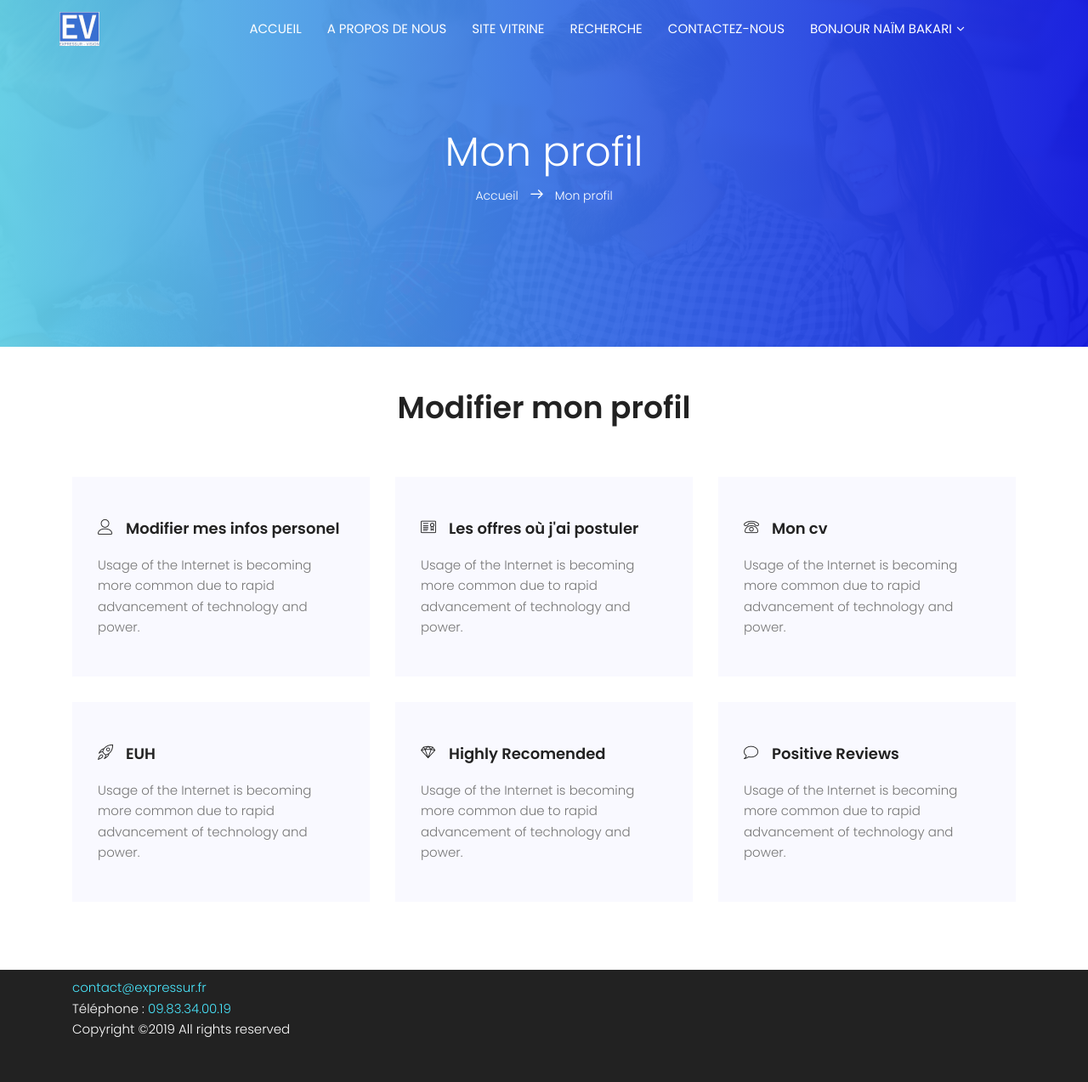
After one commit to expressur/sourcingproject, a PHP site: page /profil.php?off=1 in a window 1280 px wide. The commit adds this page. Shown: the whole page at 85% size. Run offline with PHP 8.4, Linux system fonts and the light colour scheme; a user stored in the database is signed in; data comes from the database, SQL or seed files in the repository; some libraries are stand-ins or nearby versions.

Commit message:
Nettoyage du site et ajout de profil.

```diff
--- a/sourcing/bdd.php
+++ b/sourcing/bdd.php
@@ -22,6 +22,28 @@ FROM offres');
 $nb_offre = $nombre_offre->fetch();
 
 $les_offres = $bdd->query('
+SELECT
+Petite_Description_Offre,
+Description_Offre,
+Date_Debut_Offre,
+Date_Fin_Offre,
+Remuneration_Offre,
+Remuneration_Type_Offre,
+Titre_Offre,
+Dep_Adresse,
+Num_Adresse,
+Ville_Adresse,
+Voie_Adresse,
+Id_Offre,
+Type_OffreT
+FROM
+offres,adresse,offres_type
+WHERE offres.Id_Adresse = adresse.Id_Adresse
+AND
+offres_type.Id_OffreT = offres.Id_OffreT
+ORDER BY Id_Offre DESC LIMIT 10');
+
+$r_offres = $bdd->query('
 SELECT
 Petite_Description_Offre,
 Description_Offre,
@@ -74,7 +96,8 @@ Ville_Adresse
 FROM
 offres,adresse
 WHERE
-offres.Id_Adresse = adresse.Id_Adresse');
+offres.Id_Adresse = adresse.Id_Adresse
+LIMIT 5');
 
 $lieu = $bdd ->query('SELECT
 DISTINCT
--- a/sourcing/css/main.css
+++ b/sourcing/css/main.css
@@ -16,6 +16,14 @@
 }
 
 #menu{
+    color : white;
+}
+
+.profil_txt{
+    color: #777777;
+}
+
+.profil_txt:hover{
     color : white;
 }
 
--- a/sourcing/foot.php
+++ b/sourcing/foot.php
@@ -1,4 +1,8 @@
 <!-- Start callto-action Area -->
+<?php
+if($_SESSION['Id_Utilisateur'] == NULL)
+{
+echo'
 <section class="callto-action-area section-gap" id="join">
     <div class="container">
         <div class="row d-flex justify-content-center">
@@ -12,7 +16,9 @@
             </div>
         </div>
     </div>
-</section>
+</section>';
+}
+?>
 <!-- End calto-action Area -->
 
 <!-- Start download Area -->
--- a/sourcing/header.php
+++ b/sourcing/header.php
@@ -41,7 +41,7 @@
                     </div>
                     <nav id="nav-menu-container">
                         <ul class="nav-menu">
-                            <li class="menu-active"><a href="index.php">Acceuil</a></li>
+                            <li class="menu-active"><a href="index.php">Accueil</a></li>
                             <li><a href="about-us.php">A propos de nous</a></li>
                             <li><a href="https://expressur.fr/">Site vitrine</a></li>
 
@@ -56,7 +56,7 @@
                                 echo '
                                  <li class="menu-has-children"><a id="menu"> Bonjour   ' . $_SESSION['PNom_Utilisateur'] . ' ' . $_SESSION['Nom_Utilisateur'] . '</a>'; ?>
 				    <ul>
-					<li><a href="elements.html">Mon profil</a></li>
+                                        <li><a href="profil.php">Mon profil</a></li>
                                         <?php if ($_SESSION['Id_Type'] == 1)
                                         {
                                            echo ' <li><a href="admin/examples/dashboard.php">Menue administration</a></li>';
--- /dev/null
+++ b/sourcing/profil.php
@@ -0,0 +1,112 @@
+<!-- header -->
+<?php
+include 'header.php';
+if ($_SESSION['Id_Utilisateur'] == NULL) {
+    header('Location: index.php');
+}
+?>
+
+
+<!-- start banner Area -->
+<section class="banner-area relative" id="home">
+    <div class="overlay overlay-bg"></div>
+    <div class="container">
+        <div class="row d-flex align-items-center justify-content-center">
+            <div class="about-content col-lg-12">
+                <h1 class="text-white">
+                    Mon profil
+                </h1>
+                <p class="text-white link-nav"><a href="index.html">Accueil </a>  <span class="lnr lnr-arrow-right"></span>  <a> Mon profil</a></p>
+            </div>
+        </div>
+    </div>
+</section>
+<!-- End banner Area -->
+
+<!-- Start service Area -->
+<section class="service-area section-gap" id="service">
+    <div class="container">
+        <div class="row d-flex justify-content-center">
+            <div class="col-md-8 pb-40 header-text">
+                <h1>Modifier mon profil</h1>
+
+            </div>
+        </div>
+        <div class="row">
+
+            <div class="col-lg-4 col-md-6">
+                <a href="#">
+                    <div class="single-service">
+                        <h4><span class="lnr lnr-user"></span>Modifier mes infos personel</h4>
+                        <p class="profil_txt">
+                            Usage of the Internet is becoming more common due to rapid advancement of technology and power.
+                        </p>
+                    </div>
+                </a>
+            </div>
+
+            <div class="col-lg-4 col-md-6">
+                <a href="#">
+                    <div class="single-service">
+                        <h4><span class="lnr lnr-license"></span>Les offres où j'ai postuler</h4>
+                        <p class="profil_txt">
+                            Usage of the Internet is becoming more common due to rapid advancement of technology and power.
+                        </p>
+                    </div>
+                </a>
+            </div>
+            <div class="col-lg-4 col-md-6">
+                <a href="#">
+                    <div class="single-service">
+                        <h4><span class="lnr lnr-phone"></span>Mon cv</h4>
+                        <p class="profil_txt">
+                            Usage of the Internet is becoming more common due to rapid advancement of technology and power.
+                        </p>
+                    </div>
+                </a>
+            </div>
+            <div class="col-lg-4 col-md-6">
+                <a href="#">
+                    <div class="single-service">
+                        <h4><span class="lnr lnr-rocket"></span>EUH</h4>
+                        <p class="profil_txt">
+                            Usage of the Internet is becoming more common due to rapid advancement of technology and power.
+                        </p>
+                    </div>
+                </a>
+            </div>
+            <div class="col-lg-4 col-md-6">
+                <a href="#">
+                    <div class="single-service">
+                        <h4><span class="lnr lnr-diamond"></span>Highly Recomended</h4>
+                        <p class="profil_txt">
+                            Usage of the Internet is becoming more common due to rapid advancement of technology and power.
+                        </p>
+                    </div>
+                </a>
+            </div>
+            <div class="col-lg-4 col-md-6">
+                <a href="#">
+                    <div class="single-service">
+                        <h4><span class="lnr lnr-bubble"></span>Positive Reviews</h4>
+                        <p class="profil_txt">
+                            Usage of the Internet is becoming more common due to rapid advancement of technology and power.
+                        </p>
+                    </div>
+                </a>
+            </div>
+        </div>
+    </div>
+</section>
+
+
+
+<!-- End testimonial Area -->
+
+
+<!-- start footer Area -->
+<?php include 'foot.php'; ?>
+<!-- End footer Area -->
+
+</body>
+</html>
--- a/sourcing/search.php
+++ b/sourcing/search.php
@@ -98,7 +98,7 @@
                        <div class="col-lg-8 post-list">
                 <?php
                 for ($i = 1; $i <= 10; $i++) {
-                    while ($offres = $les_offres->fetch()) {
+                    while ($offres = $r_offres->fetch()) {
                         echo'<div class="single-post d-flex flex-row">
                     <div class="thumb">
                         <img src="img/post.png" alt="">
```
Also changed, not shown: sourcing/about-us.php (+0 -33 lines).
